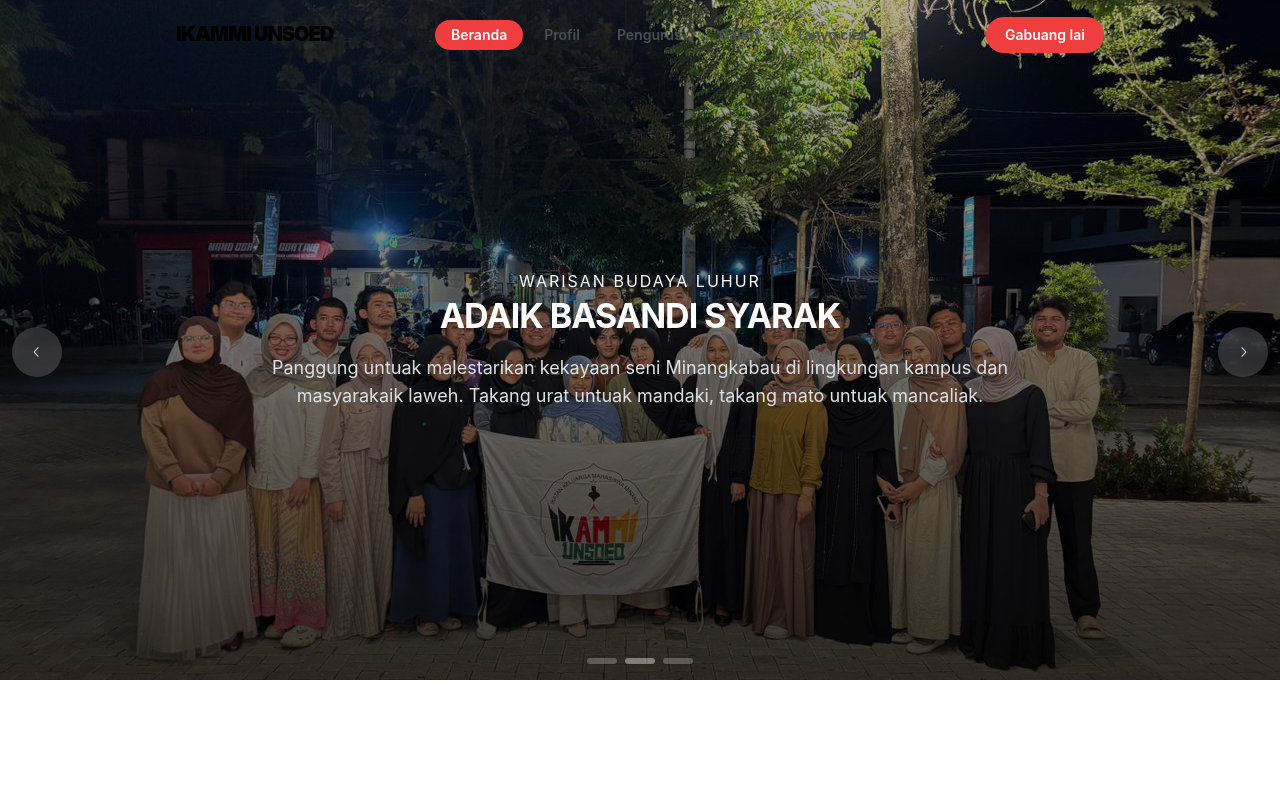
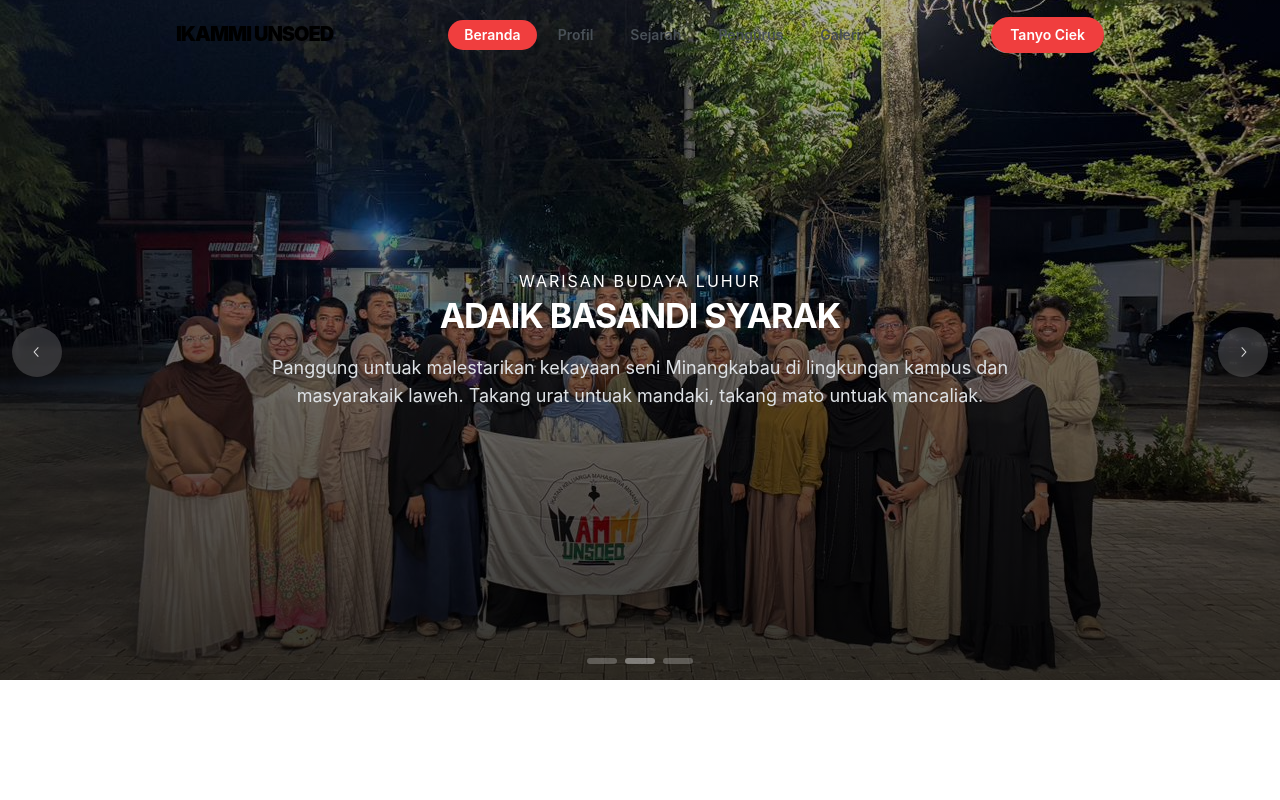
Before and after one commit to Delpyro/ikammi, a React (Vite) app: page / in a window 1280 px wide. Shown: the top 800 px of the page. Built offline with nearby package versions, Linux system fonts and the light colour scheme.

Commit message:
update navbar

```diff
--- a/src/components/navbar/Navbar.tsx
+++ b/src/components/navbar/Navbar.tsx
@@ -8,9 +8,10 @@ import classes from './Navbar.module.css';
 const links = [
   { link: '/', label: 'Beranda' },
   { link: '/#profil', label: 'Profil' },
+  { link: '/#sejarah', label: 'Sejarah' },
   { link: '/#pengurus', label: 'Pengurus' },
   { link: '/galeri', label: 'Galeri' },
-  { link: '/#kontak', label: 'Tanyo ciek' },
+  // { link: '/#ContactForm', label: 'Tanyo ciek' },
 ];
 
 export function Navbar() {
@@ -81,16 +82,17 @@ export function Navbar() {
           {items}
         </Group>
 
-        {/* TOMBOL & BURGER MOBILE */}
-        {/* TOMBOL & BURGER MOBILE */}
+        {/* TOMBOL DESKTOP */}
         <Group>
           <Button
+            component={Link}          /* ✅ Jadikan tombol sebagai Link Router */
+            to="/#tanyo-ciek"         /* ✅ Arahkan ke ID form Tanyo Ciek */
             radius="xl"
             color="red.7"
-            variant="filled" /* BERUBAH: Selalu gunakan 'filled' agar tombol terlihat di background putih */
+            variant="filled"
             visibleFrom="sm"
           >
-            Gabuang lai
+            Tanyo Ciek
           </Button>
 
           <Burger
@@ -98,7 +100,7 @@ export function Navbar() {
             onClick={toggle}
             hiddenFrom="md"
             size="sm"
-            color="#000" /* BERUBAH: Selalu gunakan hitam (#000) agar terlihat di background putih */
+            color="#000"
           />
         </Group>
 
@@ -114,7 +116,17 @@ export function Navbar() {
             >
               <div style={{ display: 'flex', flexDirection: 'column', gap: '8px' }}>
                 {items}
-                <Button fullWidth color="red.7" mt="md" radius="md">Gabuang lai</Button>
+                <Button
+                  component={Link}      /* ✅ Jadikan tombol sebagai Link Router */
+                  to="/#tanyo-ciek"     /* ✅ Arahkan ke ID form Tanyo Ciek */
+                  fullWidth
+                  color="red.7"
+                  mt="md"
+                  radius="md"
+                  onClick={close}       /* ✅ Wajib ada agar menu tertutup setelah diklik */
+                >
+                  Tanyo Ciek
+                </Button>
               </div>
             </Paper>
           )}
```
